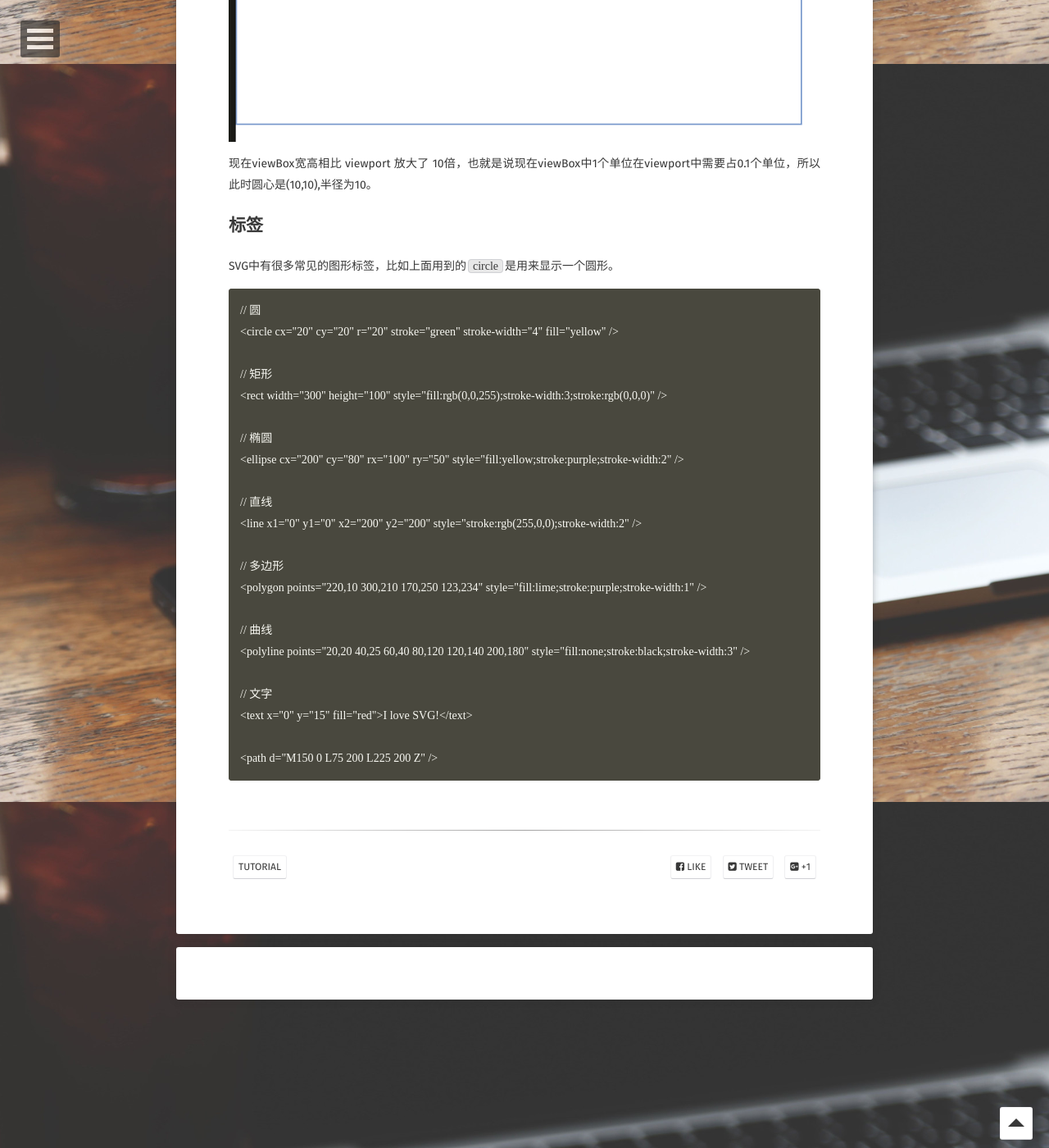
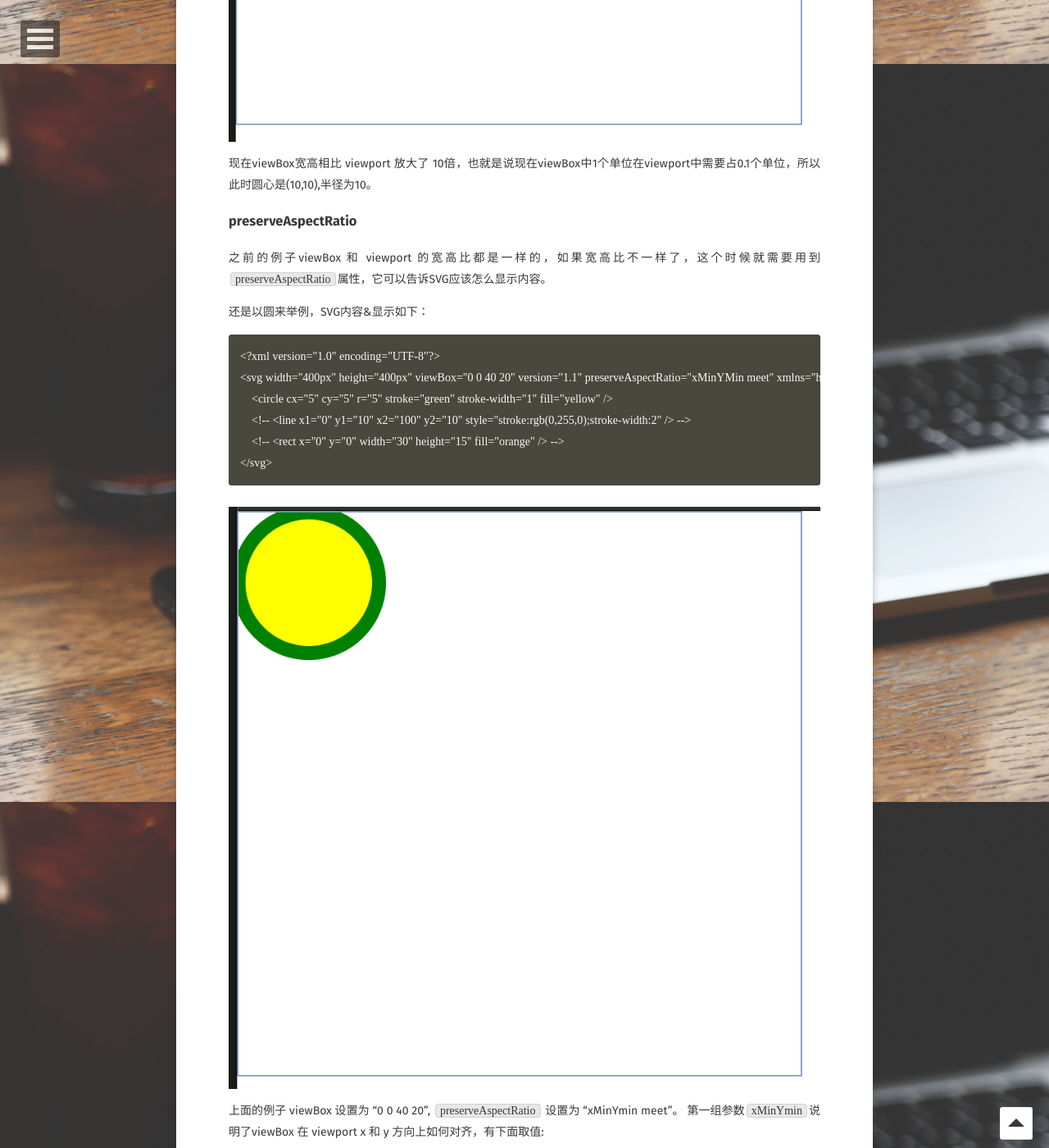
Before and after one commit to longjianjiang/longjianjiang.github.io, a Jekyll site: the page built from _posts/2018-12-04-svg-basic.md, in a window 1280 px wide and 1400 px high, scrolled down 3522 px. Shown: the whole window at 82% size. Built offline with Jekyll 4.4.1, drawn with Linux system fonts in a browser that asks for light colours; some web fonts are replaced; comment, search, counter and statistics services are not loaded; some of the changed text lies outside the part shown.

Commit message:
Update(auto commit)

````diff
--- a/_posts/2018-12-04-svg-basic.md
+++ b/_posts/2018-12-04-svg-basic.md
@@ -64,31 +64,52 @@ viewBox 这个属性可以改变SVG中的内容的展示，默认我们设置 vi
 
 现在viewBox宽高相比 viewport 放大了 10倍，也就是说现在viewBox中1个单位在viewport中需要占0.1个单位，所以此时圆心是(10,10),半径为10。
 
-## 标签
+### preserveAspectRatio
 
-SVG中有很多常见的图形标签，比如上面用到的`circle`是用来显示一个圆形。
+之前的例子viewBox 和 viewport 的宽高比都是一样的，如果宽高比不一样了，这个时候就需要用到`preserveAspectRatio`属性，它可以告诉SVG应该怎么显示内容。
+
+还是以圆来举例，SVG内容&显示如下：
 
 ```
-// 圆
-<circle cx="20" cy="20" r="20" stroke="green" stroke-width="4" fill="yellow" />
+<?xml version="1.0" encoding="UTF-8"?>
+<svg width="400px" height="400px" viewBox="0 0 40 20" version="1.1" preserveAspectRatio="xMinYMin meet" xmlns="http://www.w3.org/2000/svg" xmlns:xlink="http://www.w3.org/1999/xlink" style="border:1px solid #7798CB">
+    <circle cx="5" cy="5" r="5" stroke="green" stroke-width="1" fill="yellow" />
+    <!-- <line x1="0" y1="10" x2="100" y2="10" style="stroke:rgb(0,255,0);stroke-width:2" /> -->
+    <!-- <rect x="0" y="0" width="30" height="15" fill="orange" /> -->
+</svg>
+```
 
-// 矩形
-<rect width="300" height="100" style="fill:rgb(0,0,255);stroke-width:3;stroke:rgb(0,0,0)" />
+![img_3]({{site.url}}/assets/images/blog/svg_basic_4.png)
 
-// 椭圆
-<ellipse cx="200" cy="80" rx="100" ry="50" style="fill:yellow;stroke:purple;stroke-width:2" />
+上面的例子 viewBox 设置为 "0 0 40 20", `preserveAspectRatio` 设置为 "xMinYmin meet"。 第一组参数`xMinYmin`说明了viewBox 在 viewport x 和 y 方向上如何对齐，有下面取值:
 
-// 直线
-<line x1="0" y1="0" x2="200" y2="200" style="stroke:rgb(255,0,0);stroke-width:2" />
+- xMin viewBox 与 viewPort 在 x 方向上左对齐；
+- xMid viewBox 与 viewPort 在 x 方向上居中对齐（也就是viewBox的x的中点处于viewport的中点)；
+- xMax viewBox 与 viewPort 在 x 方向上右对齐；
+- YMin viewBox 与 viewPort 在 y 方向上左对齐；
+- YMid viewBox 与 viewPort 在 y 方向上居中对齐（也就是viewBox的y的中点处于viewport的中点)；
+- YMax viewBox 与 viewPort 在 y 方向上右对齐；
 
-// 多边形
-<polygon points="220,10 300,210 170,250 123,234" style="fill:lime;stroke:purple;stroke-width:1" />
+> 只有viewBox的大小在viewport中足够对齐才有效果，默认在左上方显示。比如viewBox的宽度和viewport一样，此时设置xMid和xMax是没有效果的。
 
-// 曲线
-<polyline points="20,20 40,25 60,40 80,120 120,140 200,180" style="fill:none;stroke:black;stroke-width:3" />
+第二个参数`meet` 说明了应该取那个比例，就是我们之前说的那个比例用来计算circle的三个参数，有下面的取值:
 
-// 文字
-<text x="0" y="15" fill="red">I love SVG!</text>
+- meet      保持原图的比例，使用viewBox 与 viewport 宽高比小的那个
+- slice     保持原图的比例，使用viewBox 与 viewport 宽高比大的那个，超过viewport部分会被截去
+- none      不保持原图的比例，计算图形实际数值的时候，使用对应的宽比例和高比例。circle的 `r` 属性使用的也是宽的比例，也即是水平方向上的比例。
 
-<path d="M150 0 L75 200 L225 200 Z" />
-```
+现在我们将preserveAspectRatio 改为 "xMinYMin slice"， 此时SVG显示如下所示:
+
+![img_3]({{site.url}}/assets/images/blog/svg_basic_5.png)
+
+因为slice 所以使用了大的比例，也就是高的比例20， 所以圆变大了，因为viewport足够显示，所以不存在截去。
+
+现在我们将preserveAspectRatio 改为 "none"， 此时SVG显示如下所示:
+
+![img_3]({{site.url}}/assets/images/blog/svg_basic_6.png)
+
+因为none，所以水平和垂直方向上各自使用了宽和高的比例，所以圆被拉伸了。
+
+> 此时viewBox 的大小就是 viewport 的大小。
+
+## 未完待续
````
Also changed, not shown: assets/images/blog/svg_basic_4.png (added), assets/images/blog/svg_basic_5.png (added), assets/images/blog/svg_basic_6.png (added).
